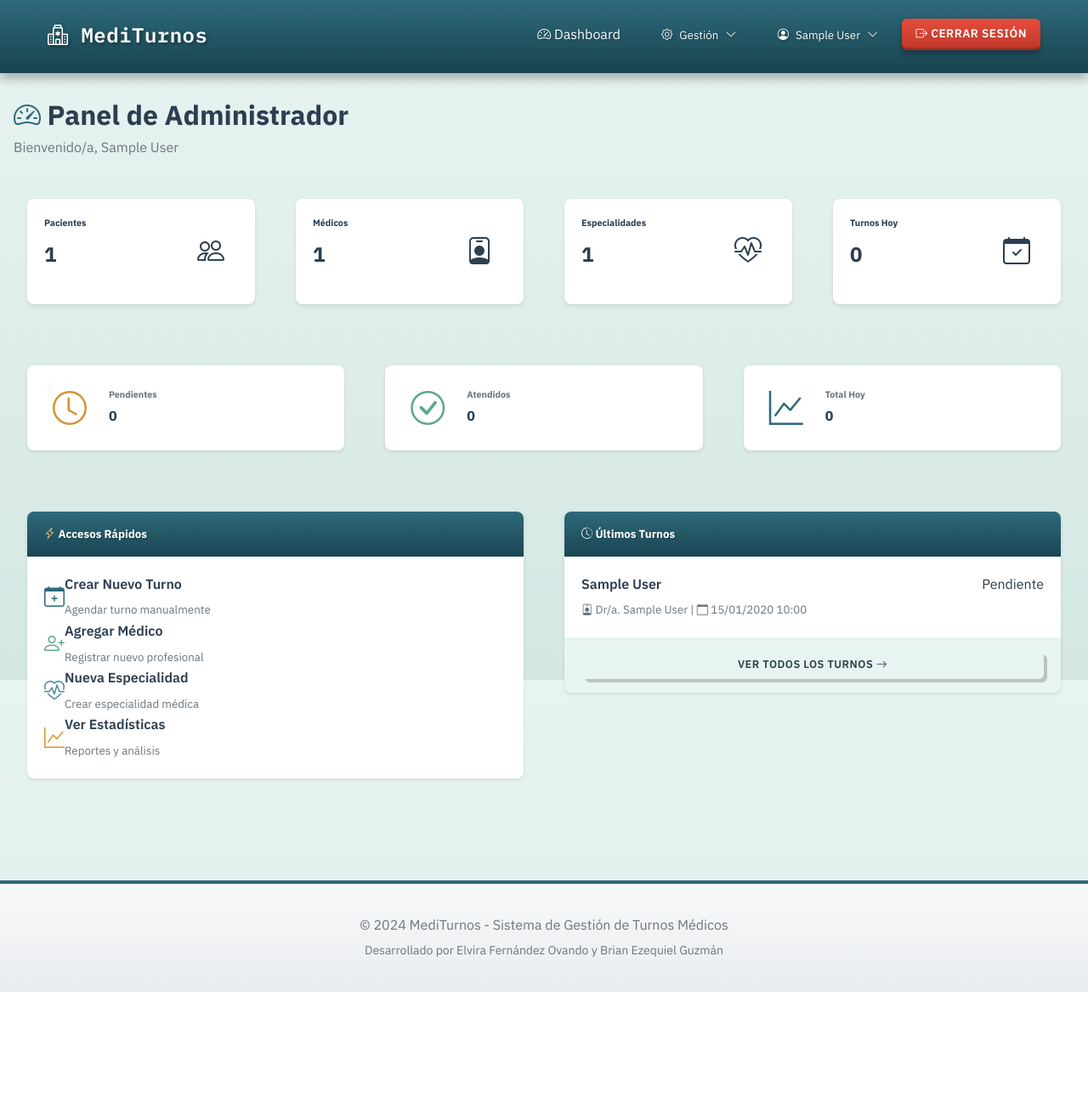
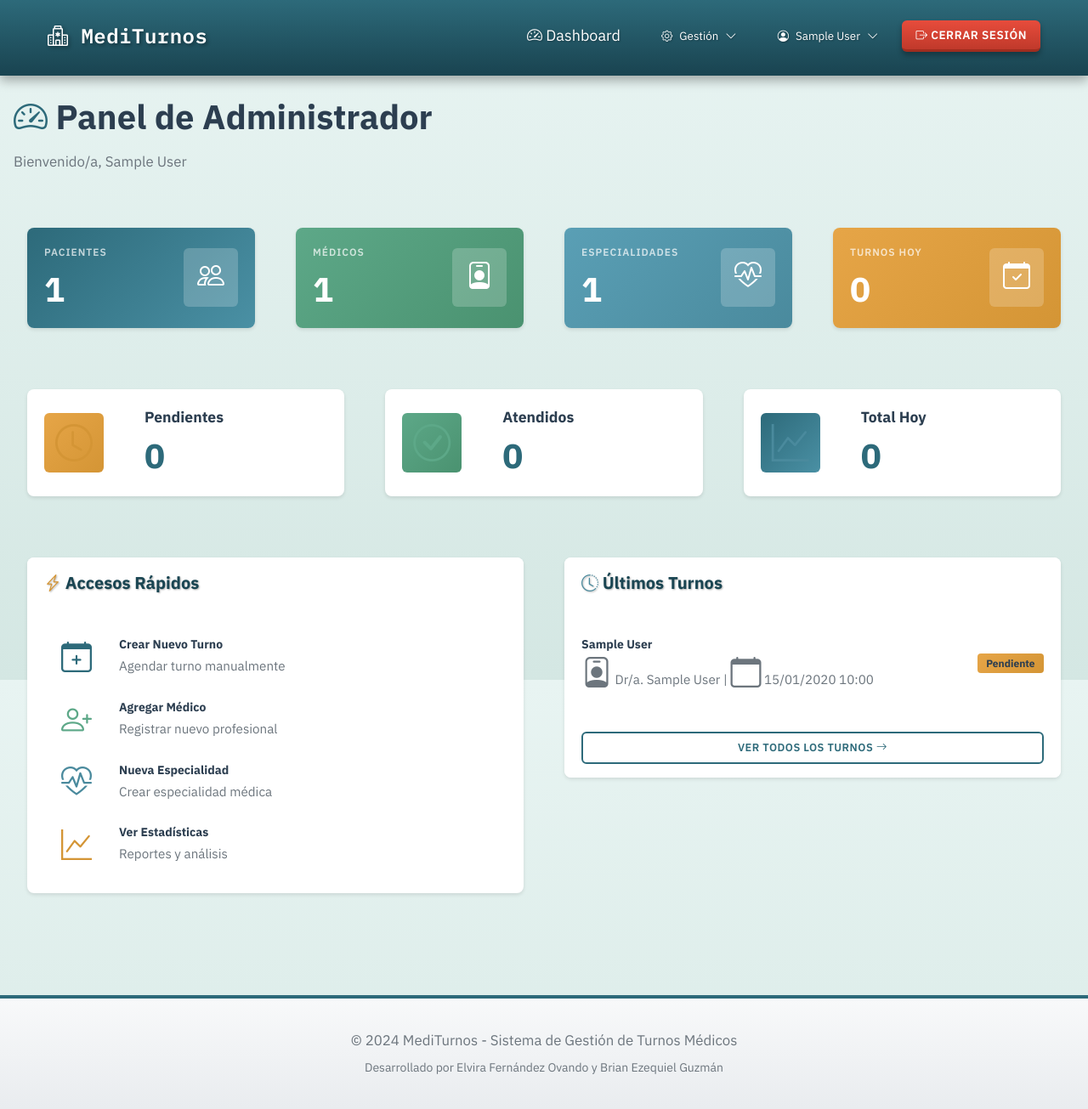
Before and after one commit to neikiam/MediTurnos, a Django app: page /admin-panel/ in a window 1280 px wide. Shown: the whole page at 85% size. Before the commit the page ends 1167 px from the top, so only its background shows below. Run offline with Django 5.2, Linux system fonts and the light colour scheme; a user stored in the database is signed in; tables that the repository leaves empty hold one stand-in row (values such as "Sample post").

Commit message:
Frontend

```diff
--- a/static/css/style.css
+++ b/static/css/style.css
@@ -58,7 +58,7 @@
     min-height: 100vh;
     display: flex;
     flex-direction: column;
-    font-size: 16px;
+    font-size: 18px;
 }
 
 main {
@@ -249,10 +249,7 @@
     50% { transform: translateY(-20px); }
 }
 
-.hero-image {
-    animation: float 4s ease-in-out infinite;
-    filter: drop-shadow(4px 4px 8px rgba(0, 0, 0, 0.3));
-}
+/* Hero image - eliminada animación */
 
 /* ================================================
    Navbar
@@ -597,6 +594,7 @@
     margin-bottom: var(--spacing-sm);
     font-weight: 600;
     color: var(--medical-dark);
+    font-size: 1.05rem;
 }
 
 .form-control {
@@ -604,7 +602,7 @@
     padding: 0.75rem 1rem;
     border: 2px solid var(--medical-gray);
     border-radius: 6px;
-    font-size: 1rem;
+    font-size: 1.05rem;
     font-family: inherit;
     transition: all 0.3s ease;
 }
@@ -620,7 +618,7 @@
     padding: 0.75rem 1rem;
     border: 2px solid var(--medical-gray);
     border-radius: 6px;
-    font-size: 1rem;
+    font-size: 1.05rem;
     font-family: inherit;
     background-color: white;
     cursor: pointer;
@@ -738,7 +736,7 @@
     text-align: left;
     font-weight: 600;
     border-bottom: 3px solid var(--medical-teal-dark);
-    font-size: 0.9rem;
+    font-size: 1rem;
     text-transform: uppercase;
     letter-spacing: 0.5px;
 }
@@ -750,7 +748,7 @@
 .table td {
     padding: 0.75rem 1rem;
     border-bottom: 1px solid var(--medical-gray);
-    font-size: 0.95rem;
+    font-size: 1.05rem;
 }
 
 .table tbody tr:hover {
@@ -910,15 +908,15 @@
     background: transparent !important;
     padding: 0 !important;
     margin-right: var(--spacing-md) !important;
-    width: 60px !important;
-    height: 60px !important;
+    width: 70px !important;
+    height: 70px !important;
     display: flex !important;
     align-items: center !important;
     justify-content: center !important;
 }
 
 .flex-shrink-0 i {
-    font-size: 2.5rem !important;
+    font-size: 2.75rem !important;
 }
 
 .flex-shrink-0 .bi-clock {
@@ -930,8 +928,13 @@
 }
 
 .flex-shrink-0 .bi-graph-up {
-    color: #4a82rem !important;
-    min-width: 2rem;
+    color: #4a8a9d !important;
+}
+
+/* Iconos en list-group */
+.list-group-item i {
+    font-size: 2.25rem !important;
+    min-width: 2.25rem;
 }
 
 .list-group-item .bi-calendar-plus {
@@ -958,30 +961,14 @@
 /* Texto en list-group más legible */
 .list-group-item h6 {
     color: var(--medical-dark) !important;
-    font-weight: 600;
-    font-size: 1rem;
+    font-weight: 700;
+    font-size: 1.1rem;
     margin-bottom: 0.25rem;
 }
 
 .list-group-item small {
     color: #6c757d !important;
-    font-size: 0.875rem
-
-.list-group-item .bi-person-plus {
-    color: var(--color-success) !important;
-}
-
-.list-group-item .bi-heart-pulse {
-    color: var(--color-info) !important;
-}
-
-.list-group-item .bi-graph-up,
-.list-group-item .bi-lightning-charge {
-    color: var(--color-warning) !important;
-}
-
-.list-group-item .bi-clock-history {
-    color: var(--color-info) !important;
+    font-size: 0.95rem;
 }
 
 .hover-card {
@@ -1103,42 +1090,66 @@
 .stat-card {
     background: white;
     border-radius: 8px;
-    padding: var(--spacing-lg);
+    padding: var(--spacing-xl);
     box-shadow: var(--shadow-md);
-    text-align: center;
+    text-align: left;
+    display: flex;
+    align-items: center;
+    gap: var(--spacing-md);
 }
 
 .stat-card h3 {
-    font-size: 2.5rem;
+    font-size: 3.5rem;
     color: var(--medical-teal);
-    margin-bottom: var(--spacing-sm);
+    margin-bottom: 0;
+    font-weight: 700;
 }
 
 .stat-card p {
-    color: #6c757d;
-    font-size: 0.9rem;
+    color: var(--medical-dark);
+    font-size: 1.1rem;
+    font-weight: 600;
+    margin-bottom: 0;
     text-transform: uppercase;
     letter-spacing: 0.5px;
 }
 
 /* Iconos de stats - tamaño y color consistente */
 .stat-card i {
-    font-size: 3rem !important;
+    font-size: 3.5rem !important;
     display: block;
-    margin-bottom: var(--spacing-md);
 }
 
 /* Card pequeñas de estadísticas con iconos */
+.card .d-flex {
+    align-items: center;
+    gap: var(--spacing-md);
+}
+
 .card .d-flex .flex-shrink-0 {
-    width: 60px;
-    height: 60px;
+    width: 70px;
+    height: 70px;
     display: flex;
     align-items: center;
     justify-content: center;
 }
 
 .card .d-flex .flex-shrink-0 i {
-    font-size: 2rem !important;
+    font-size: 2.75rem !important;
+}
+
+.card .d-flex .flex-grow-1 h6 {
+    font-size: 1.1rem !important;
+    color: var(--medical-dark) !important;
+    font-weight: 700;
+    margin-bottom: 0.5rem;
+}
+
+.card .d-flex .flex-grow-1 h4 {
+    font-size: 2.5rem !important;
+    color: var(--medical-teal) !important;
+    font-weight: 700;
+    margin-bottom: 0;
 }
 
 /* Colores específicos para iconos de stats pequeños */
@@ -1395,7 +1406,7 @@
    Mejorar tipografía general
    ================================================ */
 h1 {
-    font-size: 2rem;
+    font-size: 2.5rem;
     font-weight: 700;
     margin-bottom: var(--spacing-md);
     line-height: 1.2;
@@ -1403,7 +1414,7 @@
 }
 
 h2 {
-    font-size: 1.75rem;
+    font-size: 2rem;
     font-weight: 600;
     margin-bottom: var(--spacing-md);
     line-height: 1.3;
@@ -1411,7 +1422,7 @@
 }
 
 h3 {
-    font-size: 1.5rem;
+    font-size: 1.75rem;
     font-weight: 600;
     margin-bottom: var(--spacing-sm);
     line-height: 1.3;
@@ -1419,7 +1430,7 @@
 }
 
 h4 {
-    font-size: 1.35rem;
+    font-size: 1.5rem;
     font-weight: 600;
     margin-bottom: var(--spacing-sm);
     line-height: 1.4;
@@ -1427,7 +1438,7 @@
 }
 
 h5 {
-    font-size: 1.15rem;
+    font-size: 1.3rem;
     font-weight: 600;
     margin-bottom: var(--spacing-sm);
     line-height: 1.4;
@@ -1435,7 +1446,7 @@
 }
 
 h6 {
-    font-size: 0.95rem;
+    font-size: 1.05rem;
     font-weight: 600;
     margin-bottom: var(--spacing-sm);
     line-height: 1.5;
@@ -1444,12 +1455,12 @@
 
 p {
     margin-bottom: var(--spacing-md);
-    font-size: 1rem;
+    font-size: 1.05rem;
     line-height: 1.6;
 }
 
 small {
-    font-size: 0.875rem;
+    font-size: 0.9rem;
     line-height: 1.5;
 }
 
```
Also changed, not shown: templates/inicio.html (+2 -7 lines).
